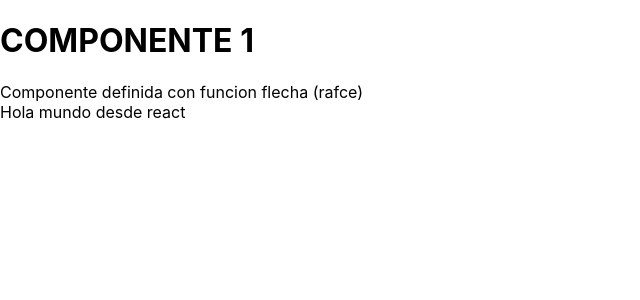
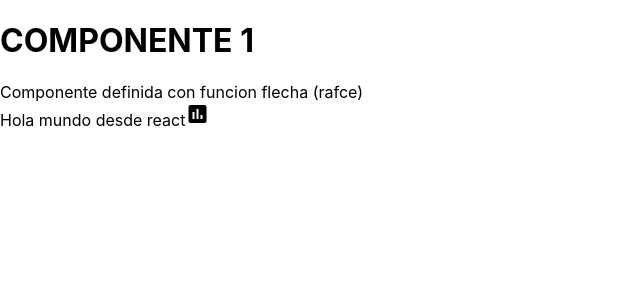
Before and after one commit to revilla03/react02, a React (Create React App) app: page / in a window 1280 px wide. Shown: the top 300 px of the page, without its empty margins (0-640 px from the left). Built offline with nearby package versions, Linux system fonts and the light colour scheme.

Commit message:
v4. instale bootwatch, m-icons, toastife

```diff
--- a/package.json
+++ b/package.json
@@ -7,14 +7,15 @@
     "@testing-library/jest-dom": "^5.17.0",
     "@testing-library/react": "^13.4.0",
     "@testing-library/user-event": "^13.5.0",
+    "bootswatch": "^5.3.2",
     "react": "^18.2.0",
     "react-dom": "^18.2.0",
     "react-scripts": "5.0.1",
     "web-vitals": "^2.1.4"
   },
   "scripts": {
-    "predeploy" : "npm run build",
-    "deploy" : "gh-pages -d build",
+    "predeploy": "npm run build",
+    "deploy": "gh-pages -d build",
     "start": "react-scripts start",
     "build": "react-scripts build",
     "test": "react-scripts test",
--- a/public/index.html
+++ b/public/index.html
@@ -25,6 +25,7 @@
       Learn how to configure a non-root public URL by running `npm run build`.
     -->
     <title>React App</title>
+    <link href="https://fonts.googleapis.com/icon?family=Material+Icons" rel="stylesheet">
   </head>
   <body>
     <noscript>You need to enable JavaScript to run this app.</noscript>
--- a/src/App.js
+++ b/src/App.js
@@ -1,5 +1,5 @@
 import logo from './logo.svg';
-import './App.css';
+//import './App.css';
 import C01componente from './pagina/C01componente';
 
 function App() {
@@ -7,6 +7,7 @@
     <div >
       <C01componente/>
       Hola mundo desde react
+      <i class="medium material-icons">insert_chart</i>
     </div>
   );
 }
--- a/src/index.js
+++ b/src/index.js
@@ -3,6 +3,8 @@
 import './index.css';
 import App from './App';
 import reportWebVitals from './reportWebVitals';
+
+//import 'bootswatch/dist/solar/bootstrap.min.css';
 
 const root = ReactDOM.createRoot(document.getElementById('root'));
 root.render(
```
Also changed, not shown: 1 other file (tests, documents, lock files or other folders).
